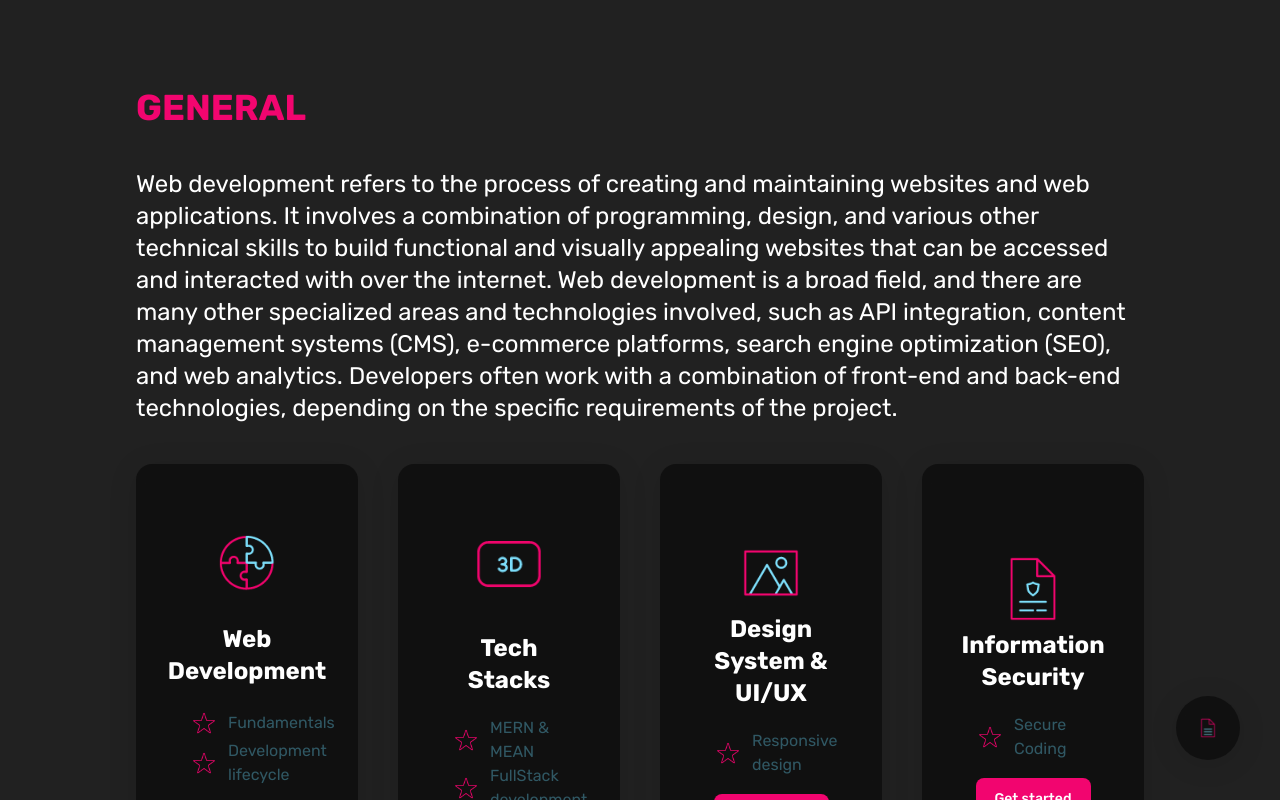
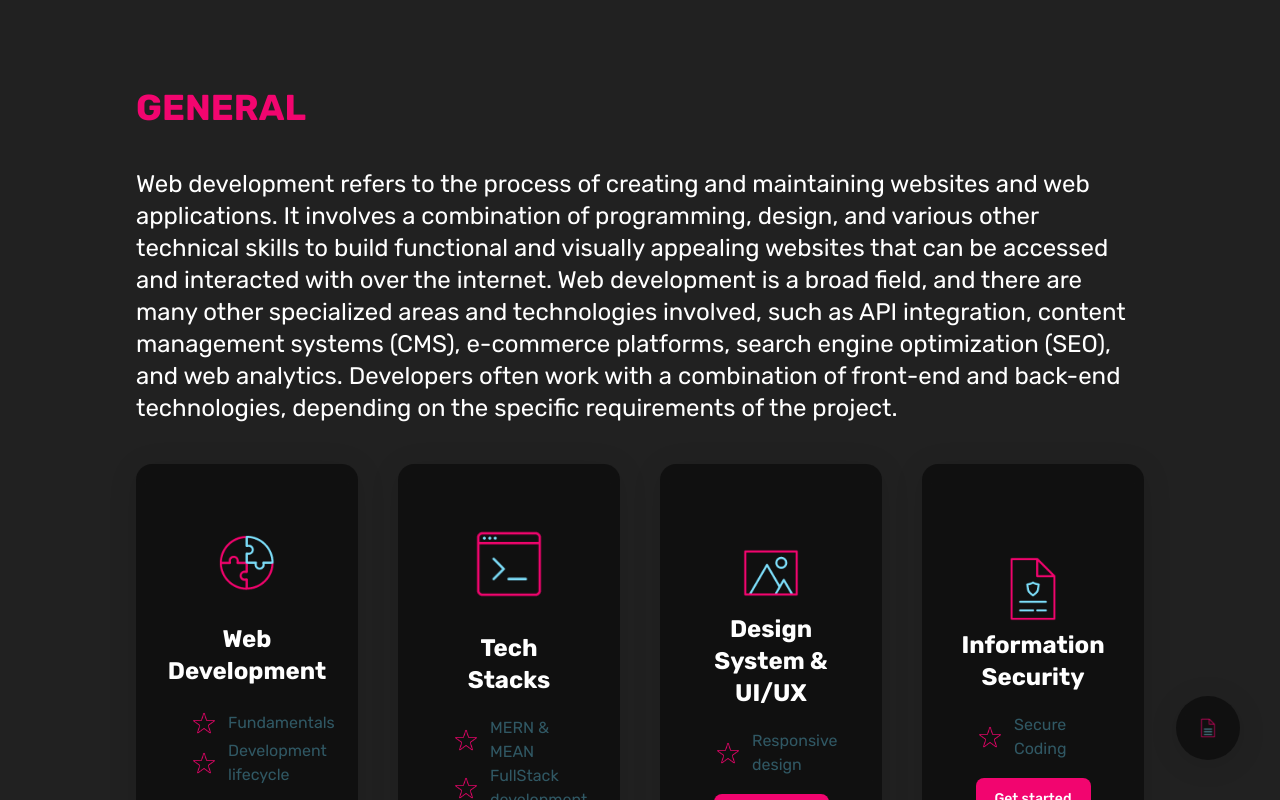
Before and after one commit to bayaraajr/internship2k23, a Next.js app: page /slides/essentials in a window 1280 px wide. Built offline with nearby package versions, Linux system fonts and the light colour scheme.

Commit message:
fix: minor fix

```diff
--- a/src/pages/slides/essentials/index.tsx
+++ b/src/pages/slides/essentials/index.tsx
@@ -27,7 +27,7 @@ const Trends = (props: any) => {
             </Button>
         </div>,
         <div className='flex hover:cursor-pointer justify-center items-center flex-col p-8 min-h-[400px]'>
-            <img src="/icons/ar.gif" className='w-24' />
+            <img src="/icons/tech.gif" className='w-24' />
             <p className='text-secondary-50 mt-5 font-bold text-center text-2xl'>Tech Stacks</p>
             <ul className='mt-5 text-secondary-900'>
                 <li className='flex justify-start items-center'><img src="/icons/star.gif" className='w-8 mr-2' />MERN & MEAN</li>
--- a/src/styles/globals.css
+++ b/src/styles/globals.css
@@ -8,6 +8,7 @@ html {
 }
 
 .motion-button {
+  user-select: none;
   --purple: #db07d1;
   --pink: #f2056f;
   --blue: #61dafb;
```
Also changed, not shown: public/icons/tech.gif (added).
